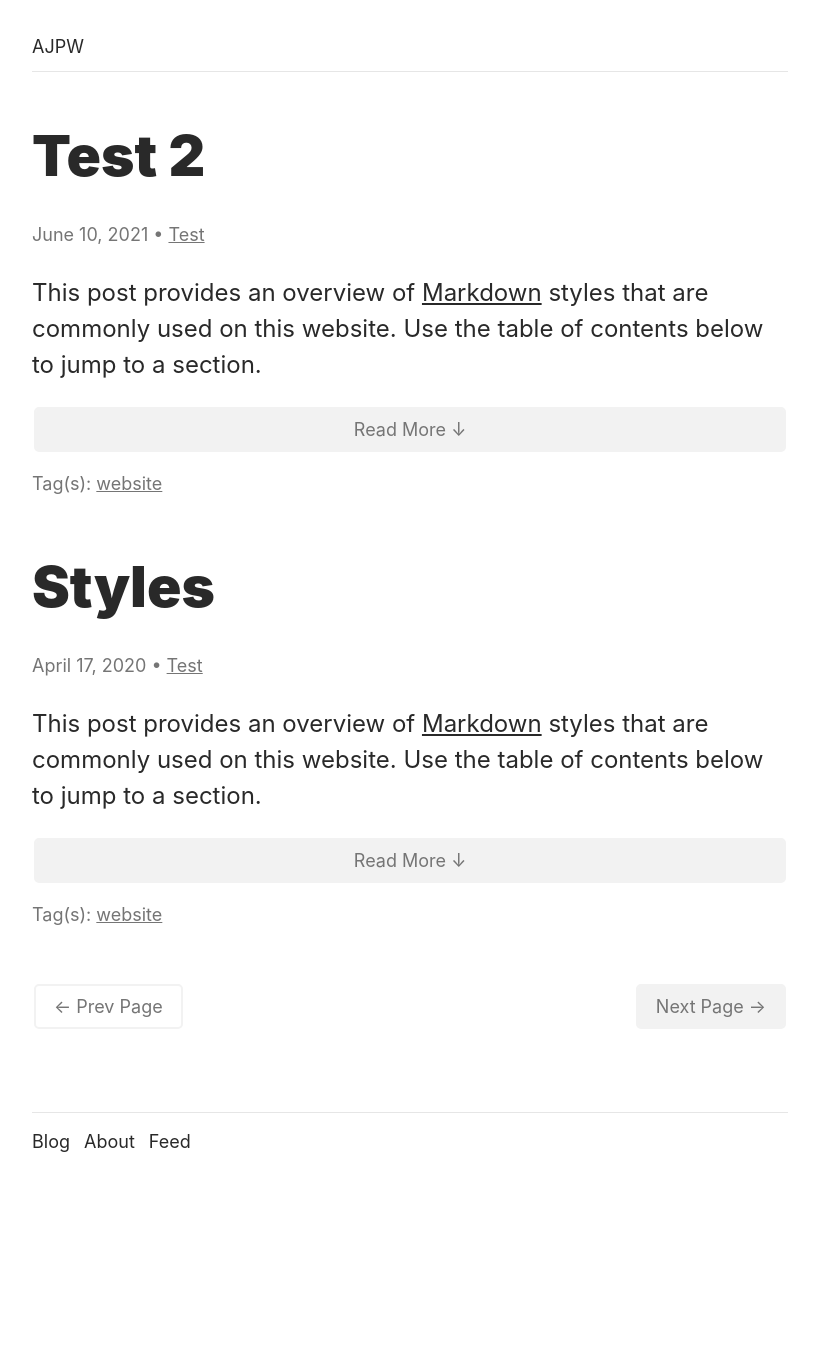
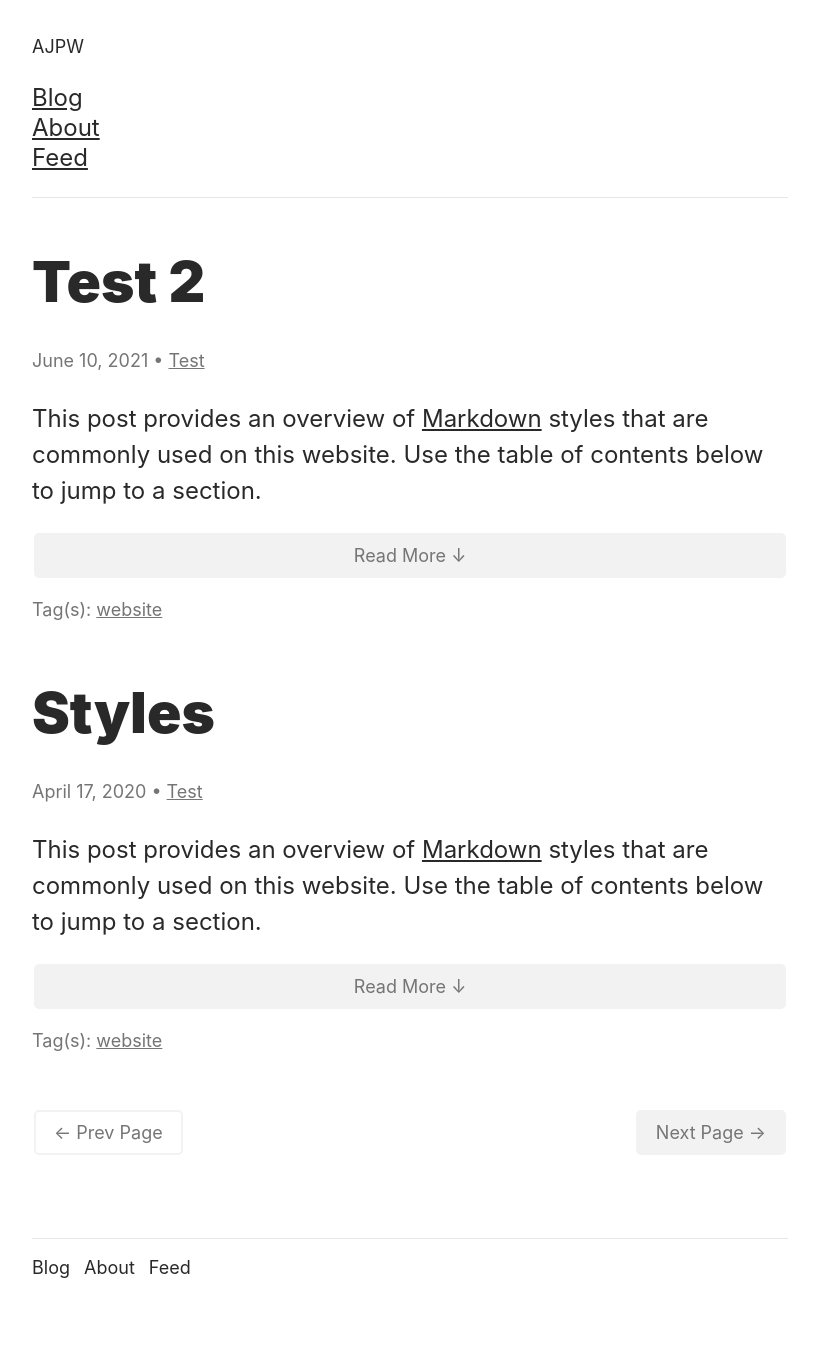
Before and after one commit to ajpwalser/ajpwalser.github.io, a Jekyll site: the page built from index.html, in a window 1280 px wide. Shown: the whole page, without its empty margins (230-1047 px from the left). Built offline with Jekyll 4.4.1, drawn with Linux system fonts in a browser that asks for light colours; some web fonts are replaced; the list of posts is cut into pages by our own code; before the commit the page ends 1225 px from its top, so only the background shows below that.

Commit message:
Update default.html

```diff
--- a/_layouts/default.html
+++ b/_layouts/default.html
@@ -20,6 +20,11 @@
    <div class="container">
    <header>
       <h1 class="header"><a href="{{ site.baseurl | prepend: site.url }}/">{{ site.title }}</a></h1>
+      <ul>
+         <li><a href="{{ site.baseurl | prepend: site.url }}/">Blog</a></li>
+         <li><a href="{{ '/about/' | prepend: site.baseurl | prepend: site.url }}">About</a></li>
+         <li><a href="{{ '/feed.xml' | prepend: site.baseurl | prepend: site.url }}">Feed</a></li>
+        </ul>
       <hr>
    </header>
    <main aria-label="Content" role="main">
```
